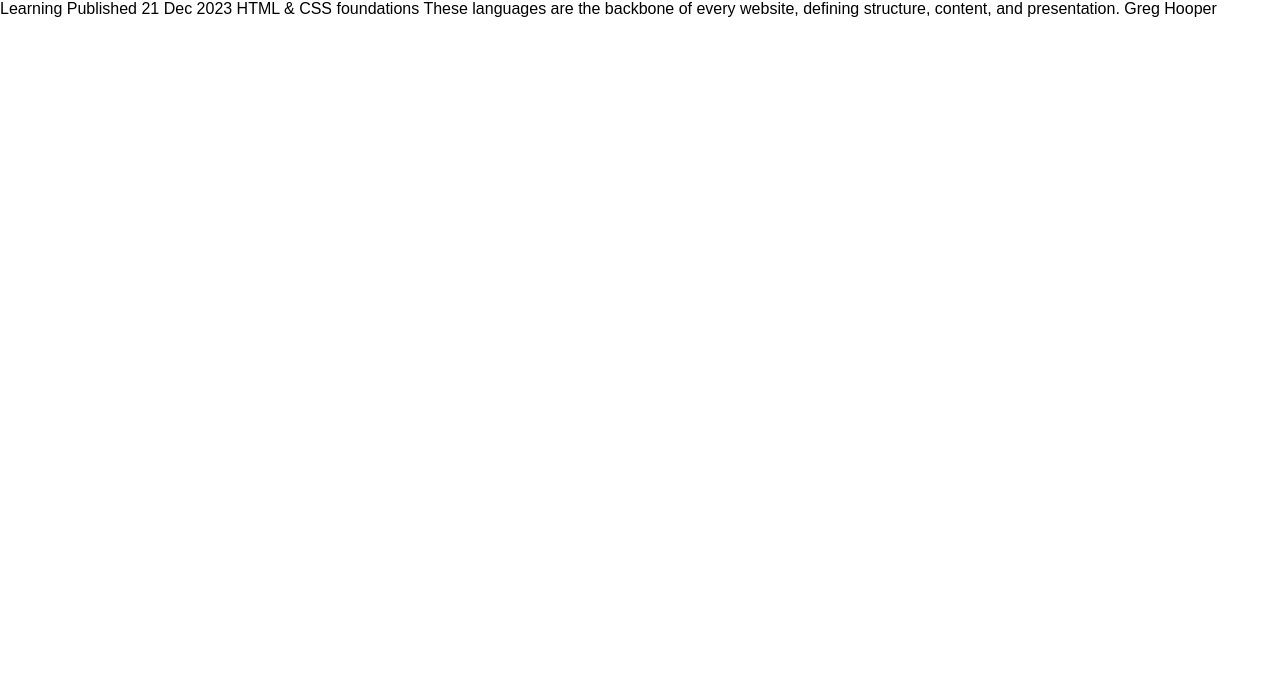
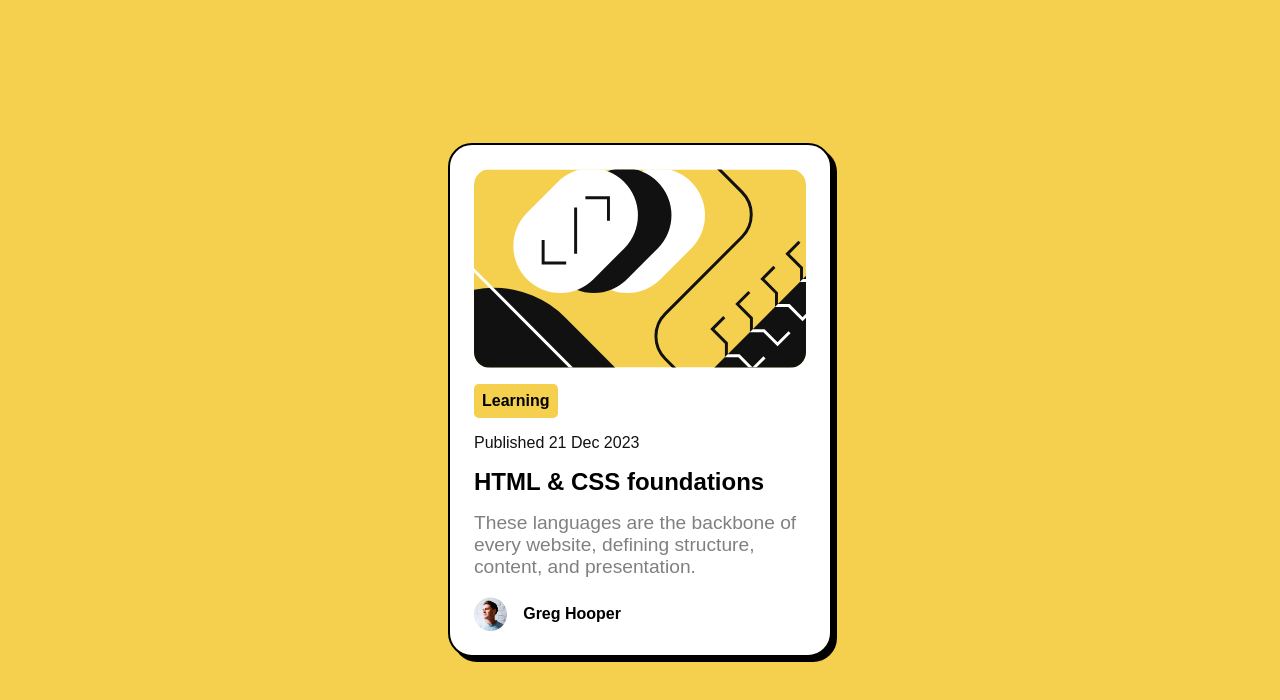
Before and after one commit to Andrej-Zlatev/Blog-Preview-Card, a plain HTML site: page index.html in a window 1280 px wide. Drawn offline with Linux system fonts and the light colour scheme.

Commit message:
Card complete

```diff
--- a/index.html
+++ b/index.html
@@ -17,8 +17,27 @@
     <link rel="stylesheet" href="./style.css" />
   </head>
   <body>
-    Learning Published 21 Dec 2023 HTML & CSS foundations These languages are
-    the backbone of every website, defining structure, content, and
-    presentation. Greg Hooper
+    <div class="card w-30 p-3 bg-white">
+      <div class="card-inner">
+        <img
+          src="./assets/images/illustration-article.svg"
+          alt="card-img"
+          class="w-100 card-img"
+        />
+        <div class="card-text">
+          <span class="bg-primary p-1 d-inline-block my-2">Learning</span>
+          <p class="text-black">Published 21 Dec 2023</p>
+          <h1 class="card-header">HTML & CSS foundations</h1>
+          <p class="text-primary fs-2">
+            These languages are the backbone of every website, defining
+            structure, content, and presentation.
+          </p>
+          <div class="user-profile">
+            <img src="./assets/images/image-avatar.webp" alt="user-avatar" />
+            <p class="user-name">Greg Hooper</p>
+          </div>
+        </div>
+      </div>
+    </div>
   </body>
 </html>
--- a/style.css
+++ b/style.css
@@ -30,6 +30,11 @@ body {
   font-family: "Montserrat", sans-serif;
   margin: 0;
   font-size: 1rem;
+  background-color: hsl(47, 88%, 63%);
+  display: flex;
+  justify-content: center;
+  align-items: center;
+  min-height: 100vh;
 }
 
 h1,
@@ -45,6 +50,8 @@ ul {
 }
 
 h1 {
+  font-weight: 800;
+  font-size: 1.5rem;
 }
 
 img {
@@ -52,27 +59,121 @@ img {
   display: block;
 }
 
-a {
-  text-decoration: none;
-}
+/* Common styles */
 
-ul {
-  list-style: none;
-}
-
-/* Common styles */
 /* Display */
 
 .d-flex {
   display: flex;
 }
 
+.d-inline-block {
+  display: inline-block;
+}
+
 /* Flex basis */
 
 /* Width */
+.w-30 {
+  width: 30%;
+  margin-left: auto;
+  margin-right: auto;
+}
 
+.w-100 {
+  width: 100%;
+  margin-left: auto;
+  margin-right: auto;
+}
 /* Text */
+
+.fw-bold {
+  font-weight: bold;
+}
+
+.fs-2 {
+  font-size: 1.2rem;
+}
 
 /* Padding */
 
+.p-1 {
+  padding: 0.5rem;
+}
+
+.p-3 {
+  padding: 1.5rem;
+}
+
 /* Margins */
+
+.my-2 {
+  margin-top: 1rem;
+  margin-bottom: 1rem;
+}
+
+/* Card styling */
+
+.card {
+  border-radius: 1.5rem;
+  box-shadow: 5px 5px black;
+  border: 2px solid black;
+}
+
+.card:hover {
+  box-shadow: 20px 20px black;
+}
+.card-img {
+  border-radius: 1rem;
+}
+
+.card-text span {
+  border-radius: 0.3rem;
+  font-weight: 900;
+}
+
+.user-profile {
+  display: flex;
+  align-items: center;
+}
+
+.user-profile img {
+  width: 10%;
+}
+
+.user-name {
+  margin: 0;
+  padding-left: 1rem;
+  font-weight: 900;
+}
+
+.card-header:hover {
+  color: hsl(47, 88%, 63%);
+  cursor: pointer;
+}
+
+@media screen and (max-width: 375px) {
+  .card {
+    width: 85%;
+    box-shadow: 8px 8px black;
+  }
+
+  .card-text span {
+    font-size: 0.7rem;
+    font-weight: 900;
+  }
+
+  .card-text p:first-of-type {
+    font-size: 0.8rem;
+  }
+
+  .card-header {
+    font-size: 1rem;
+  }
+
+  .card-text .text-primary {
+    font-size: 0.8rem;
+    padding-top: 0.5rem;
+    padding-bottom: 0.5rem;
+  }
+}
```
